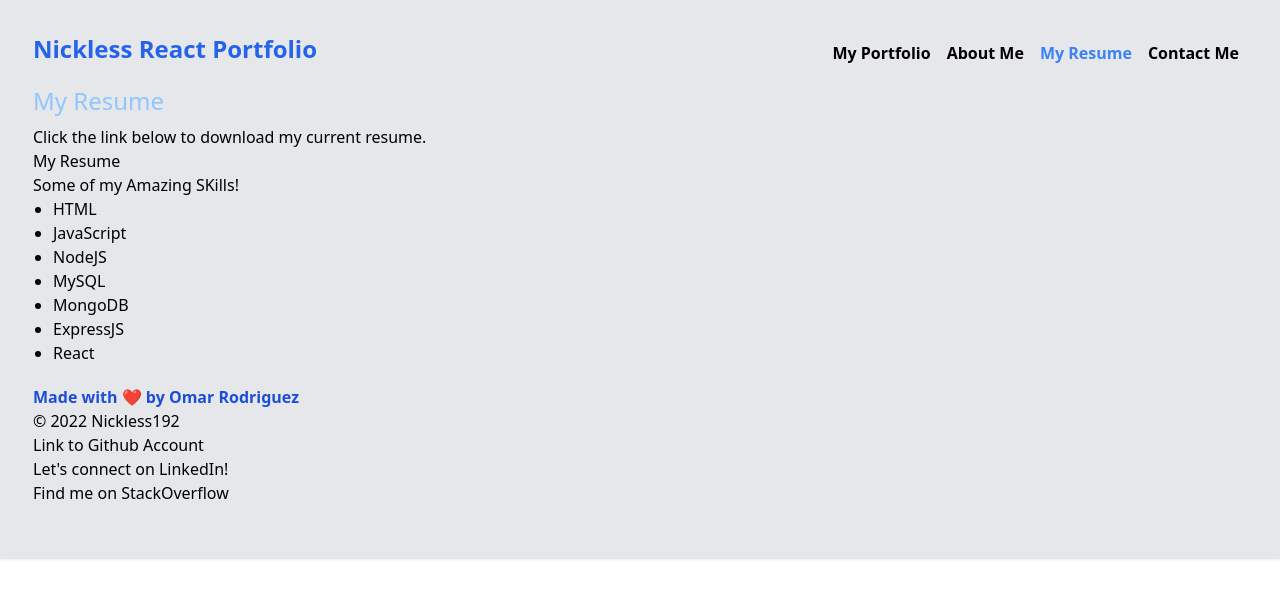
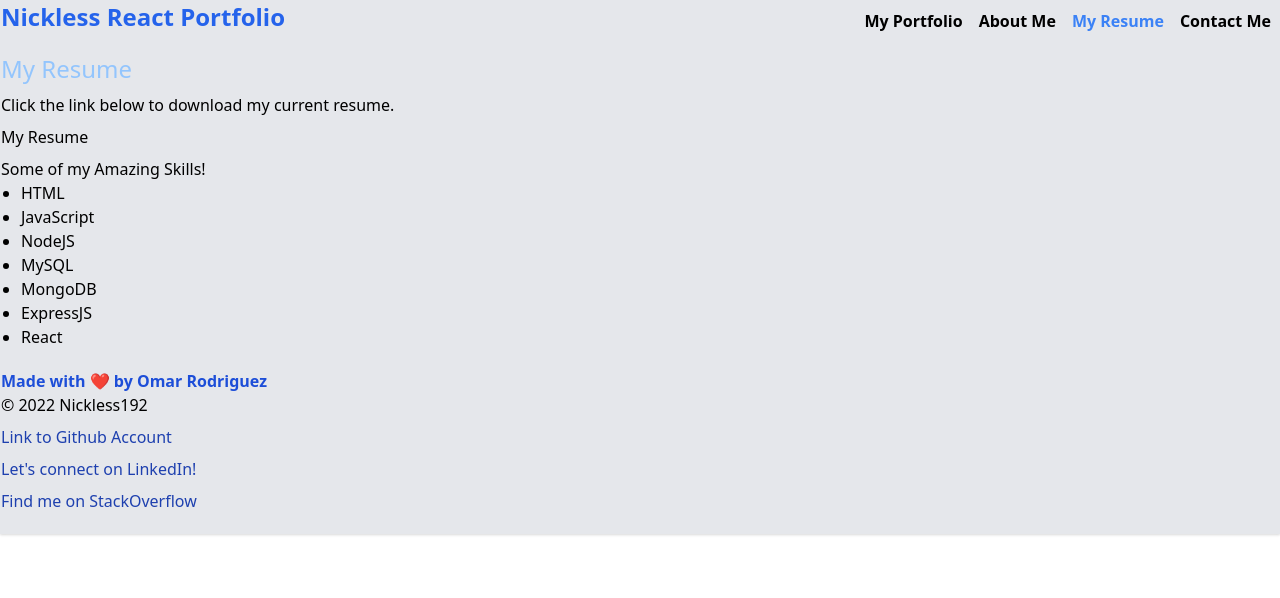
Before and after one commit to nickless192/nickless-react-portfolio, a React (Create React App) app: page / in a window 1280 px wide. Both pictures are taken after a click on the element "My Resume". Shown: the top 598 px of the page. Built offline with nearby package versions, Linux system fonts and the light colour scheme.

Commit message:
finished styling and readme

```diff
--- a/src/App.js
+++ b/src/App.js
@@ -57,7 +57,7 @@ function App() {
 
   const [currentProject, setCurrentProject] = useState(projects[0]);
   return (
-    <div className="mx-auto bg-gray-200 shadow border p-8 max-w-full h-auto">
+    <div className="mx-auto bg-gray-200 shadow border max-w-full h-auto">
       <Header
         projects= {projects}
         currentProject= {currentProject}
--- a/src/components/About/index.js
+++ b/src/components/About/index.js
@@ -4,7 +4,7 @@ import profileImage from '../../assets/personal/profile-pic.jpg';
 function About() {
     return(
         <section
-        className="flex flex-wrap">
+        className="flex items-center justify-end">
             <div>
                 <h2
                     className="text-blue-300 text-2xl my-2"
@@ -14,8 +14,8 @@ function About() {
                     My name is Omar Rodriguez, I'm an intermediate web developer and this is my React Portfolio! Nickless is a fun nickname I like to use, hence why you'll see it everywhere here.
                 </p>
             </div>
-            <div className="w-1/2">
-                <img src={profileImage} alt="Omar in front of the CN Tower in Toronto" id="profile-pic" />
+            <div>
+                <img src={profileImage} alt="Omar in front of the CN Tower in Toronto" id="profile-pic" className=" max-w-full h-auto align-middle border-none" />
             </div>
         </section>
     )
--- a/src/components/Footer/index.js
+++ b/src/components/Footer/index.js
@@ -6,16 +6,16 @@ function Footer() {
             className="my-5">
             <h2
                 className="text-blue-700 font-bold">Made with ❤️ by Omar Rodriguez</h2>
-            <p>
+            <p className="mb-2">
                 &copy; 2022 Nickless192
             </p>
-            <div>
+            <div className="text-blue-800 mb-2">
                 <a href="https://github.com/nickless192" target="_blank" rel="noreferrer">Link to Github Account</a>
             </div>
-            <div>
+            <div className="text-blue-800 mb-2">
                 <a href="https://www.linkedin.com/in/omar-rodriguez26/" target="_blank" rel="noreferrer">Let's connect on LinkedIn!</a>
             </div>
-            <div>
+            <div className="text-blue-800 mb-2">
                 <a href="https://stackoverflow.com/users/18967473/omar-rodriguez" target="_blank" rel="noreferrer">Find me on StackOverflow</a>
             </div>
         </footer>
--- a/src/components/Resume/index.js
+++ b/src/components/Resume/index.js
@@ -32,11 +32,11 @@ function Resume() {
                     className="text-blue-300 text-2xl my-2"
                     >My Resume</h2>
             <div>
-                <p>Click the link below to download my current resume.</p>
+                <p className="my-2">Click the link below to download my current resume.</p>
                 <a href={resume} download="resume.pdf">My Resume</a>
             </div>
-            <div>
-                <h3>Some of my Amazing SKills!</h3>
+            <div className="my-2">
+                <h3>Some of my Amazing Skills!</h3>
                 <ul className="list-disc ml-5">
                     {skills.map((skill) => (
                         <li key={skill.name}>
```
Also changed, not shown: 1 other file (tests, documents, lock files or other folders).
